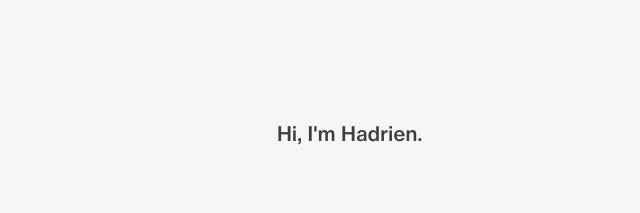
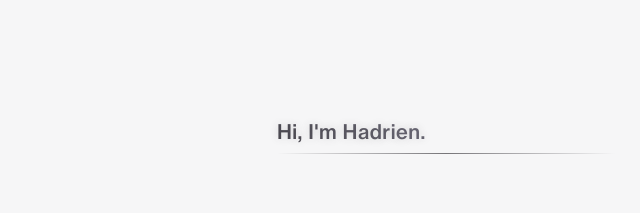
Before and after one commit to hadrienbigoballand/website, a plain HTML site: page index.html in a window 1280 px wide. In both pictures the pointer is over the element "Hi, I'm Hadrien.". Shown: the top 213 px of the page, 349-989 px from the left. Drawn offline with nearby package versions, Linux system fonts and the light colour scheme.

Commit message:
added title hoovering effect.

```diff
--- a/css/main.css
+++ b/css/main.css
@@ -136,6 +136,9 @@ body.night h1 {
 	letter-spacing: .25px;
 	line-height: 28px;
 	padding-bottom: 48px;
+	cursor: default;
+	transition: all 0.5s ease;
+	position: relative;
 }
 
 body.day h1 {
@@ -145,6 +148,48 @@ body.day h1 {
 	letter-spacing: .25px;
 	line-height: 28px;
 	padding-bottom: 48px;
+	cursor: default;
+	transition: all 0.5s ease;
+	position: relative;
+}
+
+/* Elegant hover effect for heading */
+body.night h1:hover {
+	text-shadow: 0 0 8px rgba(255, 255, 255, 0.4);
+	letter-spacing: 0.45px;
+	background: linear-gradient(45deg, #fff, #c8c8ff, #fff);
+	-webkit-background-clip: text;
+	background-clip: text;
+	-webkit-text-fill-color: transparent;
+	transform: translateY(-2px);
+}
+
+body.day h1:hover {
+	text-shadow: 0 0 8px rgba(64, 62, 67, 0.2);
+	letter-spacing: 0.45px;
+	background: linear-gradient(45deg, #403E43, #6a6875, #403E43);
+	-webkit-background-clip: text;
+	background-clip: text;
+	-webkit-text-fill-color: transparent;
+	transform: translateY(-2px);
+}
+
+/* Elegant decorative element that appears on hover */
+body.night h1:after, body.day h1:after {
+	content: "";
+	position: absolute;
+	width: 0;
+	height: 1px;
+	bottom: 40px;
+	left: 0;
+	background: linear-gradient(90deg, transparent, currentColor, transparent);
+	transition: width 0.5s ease;
+	opacity: 0;
+}
+
+body.night h1:hover:after, body.day h1:hover:after {
+	width: 100%;
+	opacity: 0.7;
 }
 
 body.night h2 {
```
